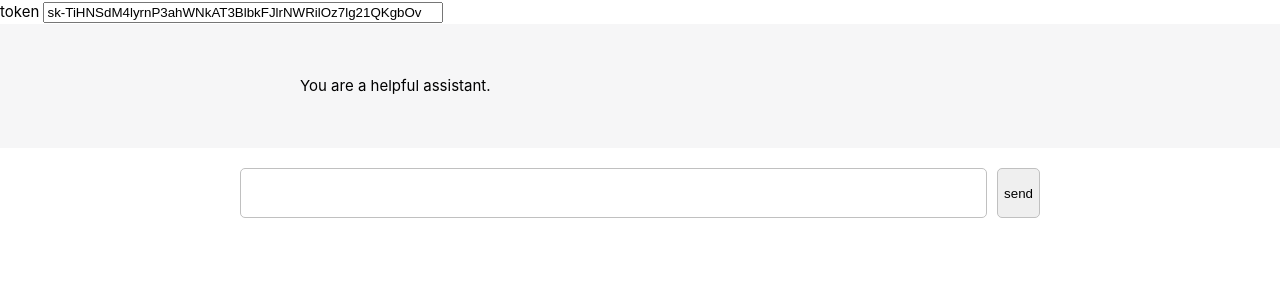
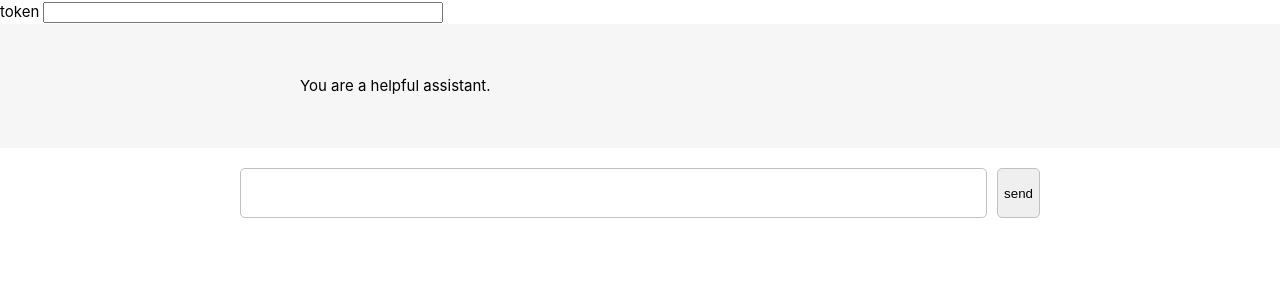
Before and after one commit to wbxl2000/chatgpt-client-vue3, a Vue app: page / in a window 1280 px wide. Shown: the top 300 px of the page. Built offline with nearby package versions, Linux system fonts and the light colour scheme.

Commit message:
chore: remove token

```diff
--- a/src/App.vue
+++ b/src/App.vue
@@ -5,7 +5,7 @@ import { marked } from 'marked';
 import hljs from 'highlight.js';
 
 const question = ref<string>();
-const token = ref<string>("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");
+const token = ref<string>("");
 const messages = ref<any[]>([{ "role": "system", "content": "You are a helpful assistant." }]);
 const areaElement = ref();
 
--- a/vite.config.ts
+++ b/vite.config.ts
@@ -5,6 +5,7 @@ import vue from '@vitejs/plugin-vue'
 
 // https://vitejs.dev/config/
 export default defineConfig({
+  base: "./",
   plugins: [vue()],
   resolve: {
     alias: {
```
